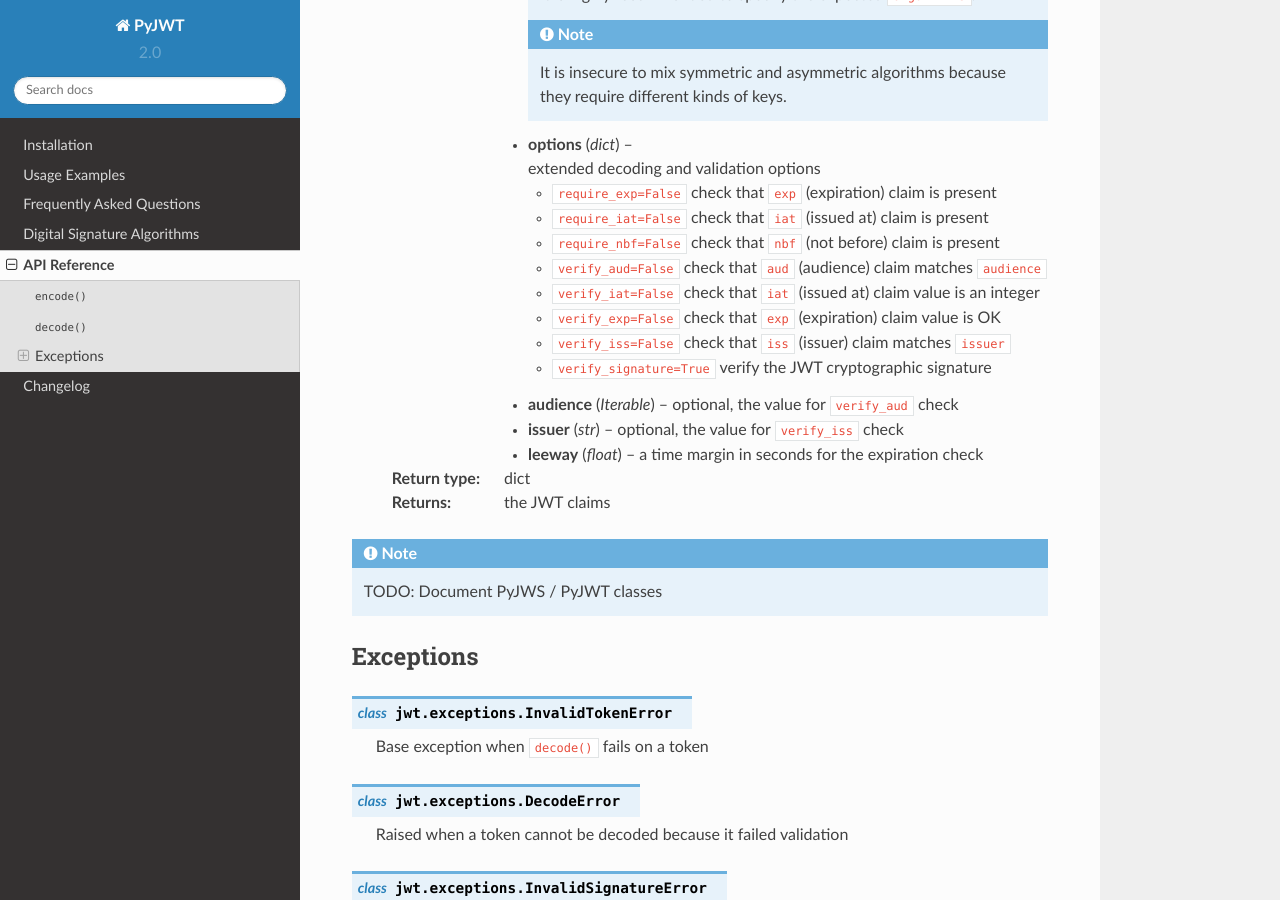
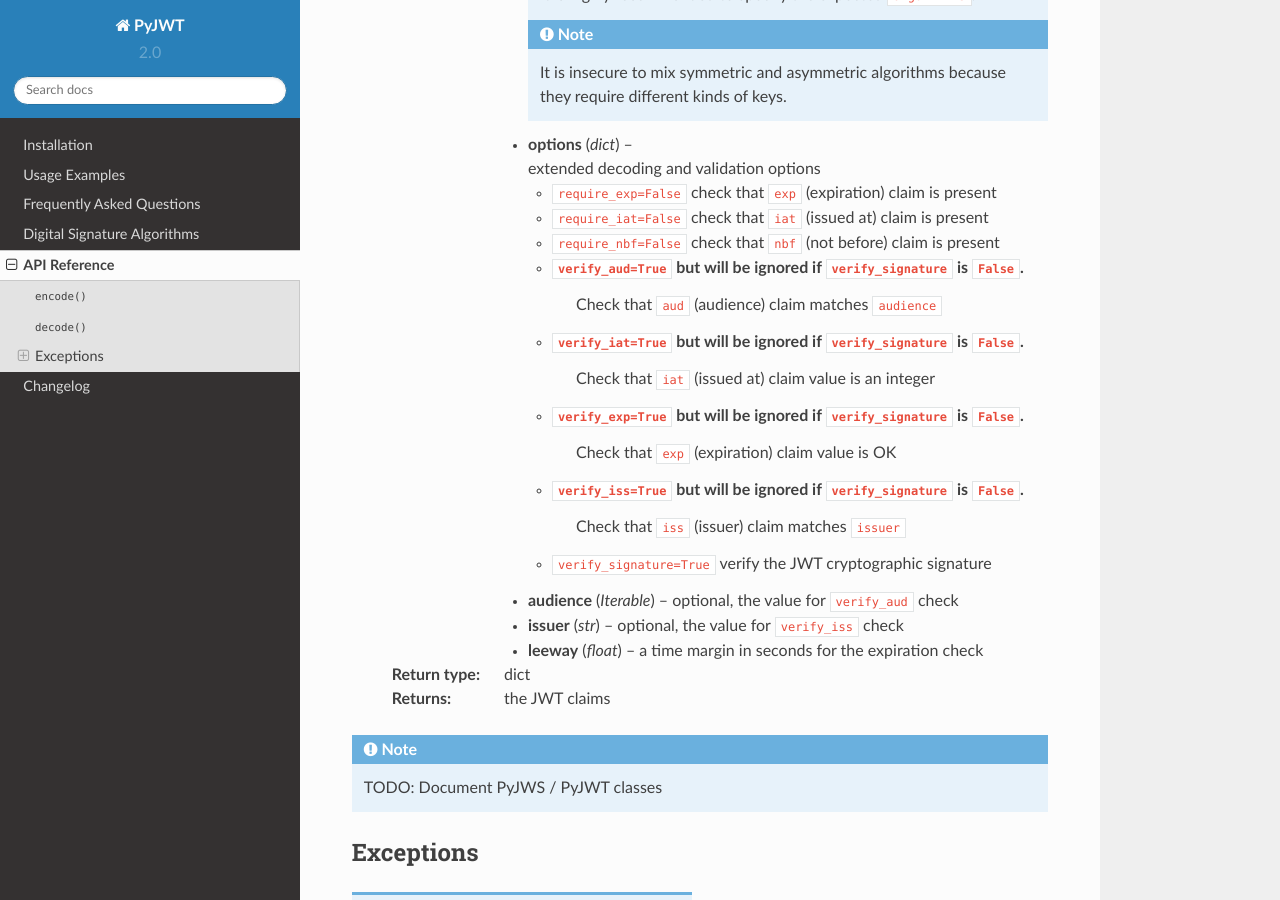
Before and after one commit to jpadilla/pyjwt, a Sphinx documentation site: the page built from docs/api.rst, in a window 1280 px wide and 900 px high, scrolled down 796 px. Built offline with Sphinx 7.4.7 and the Read the Docs theme 2.0.0, drawn with Linux system fonts in a browser that asks for light colours.

```diff
--- a/docs/api.rst
+++ b/docs/api.rst
@@ -37,10 +37,14 @@ API Reference
         * ``require_exp=False`` check that ``exp`` (expiration) claim is present
         * ``require_iat=False`` check that ``iat`` (issued at) claim is present
         * ``require_nbf=False`` check that ``nbf`` (not before) claim is present
-        * ``verify_aud=False`` check that ``aud`` (audience) claim matches ``audience``
-        * ``verify_iat=False`` check that ``iat`` (issued at) claim value is an integer
-        * ``verify_exp=False`` check that ``exp`` (expiration) claim value is OK
-        * ``verify_iss=False`` check that ``iss`` (issuer) claim matches ``issuer``
+        * ``verify_aud=True`` but will be ignored if ``verify_signature`` is ``False``.
+            Check that ``aud`` (audience) claim matches ``audience``
+        * ``verify_iat=True`` but will be ignored if ``verify_signature`` is ``False``.
+            Check that ``iat`` (issued at) claim value is an integer
+        * ``verify_exp=True`` but will be ignored if ``verify_signature`` is ``False``.
+            Check that ``exp`` (expiration) claim value is OK
+        * ``verify_iss=True`` but will be ignored if ``verify_signature`` is ``False``.
+            Check that ``iss`` (issuer) claim matches ``issuer``
         * ``verify_signature=True`` verify the JWT cryptographic signature
 
     :param Iterable audience: optional, the value for ``verify_aud`` check
```
